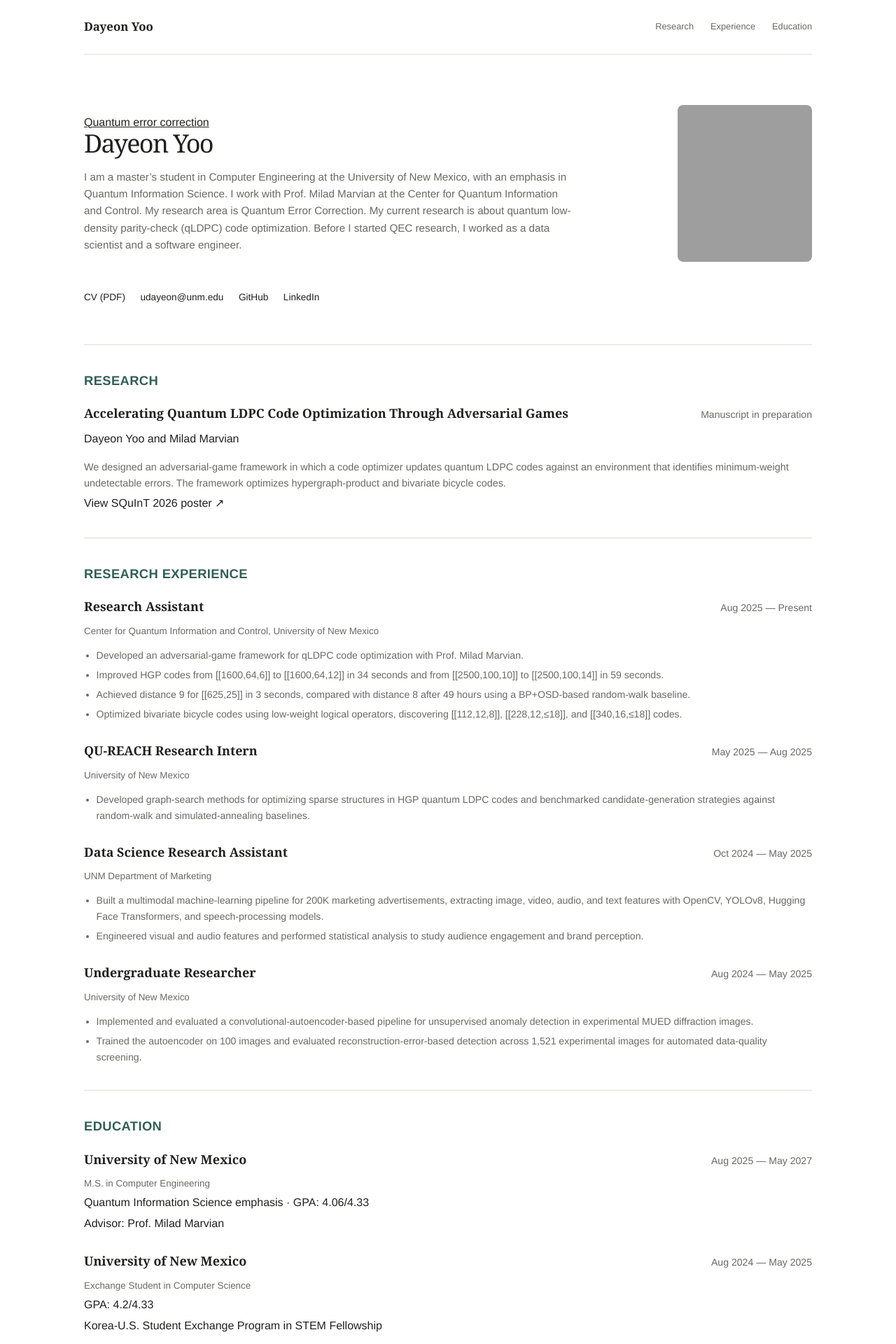
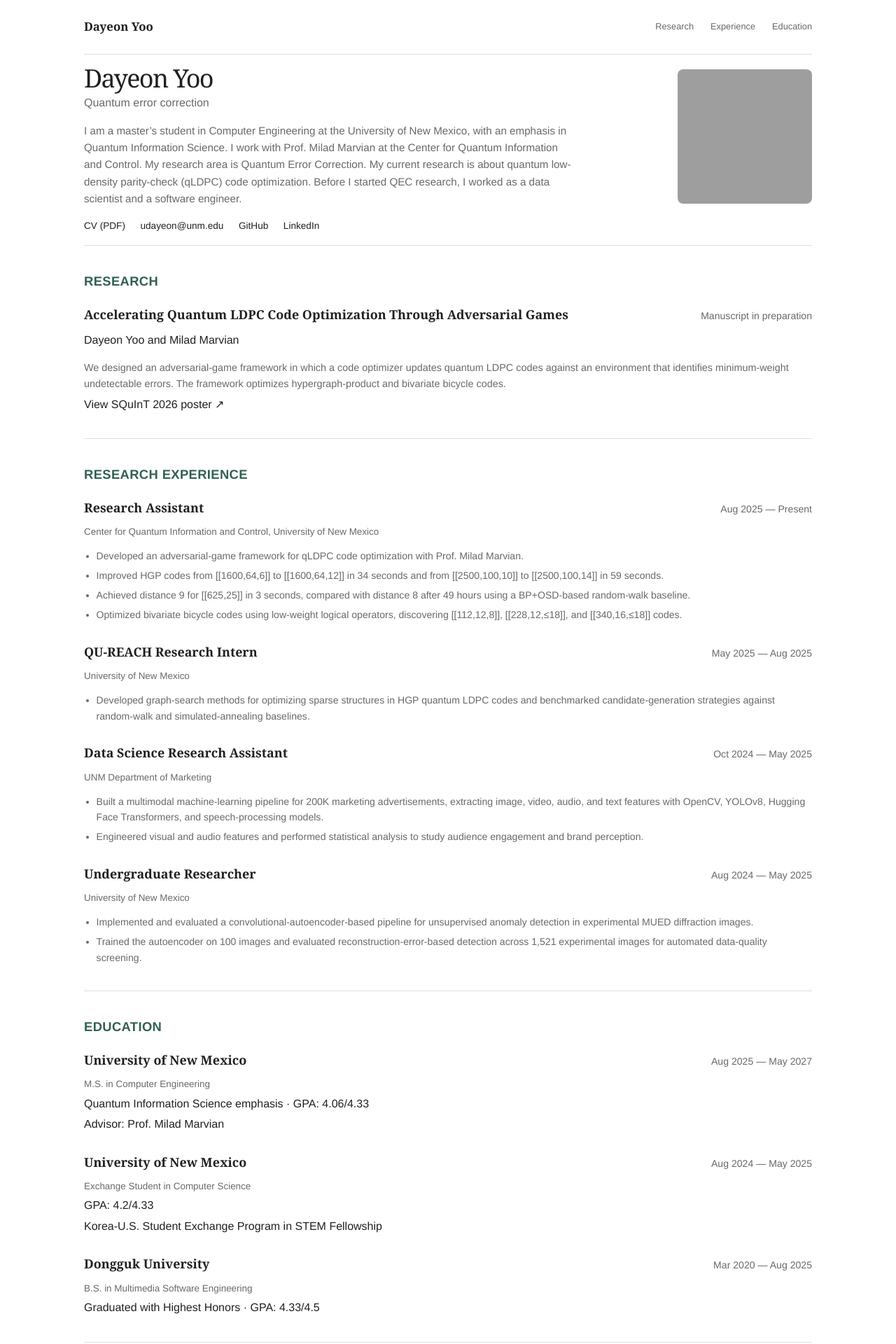
Before and after one commit to manyyeon/manyyeon.github.io, a Jekyll site: the page index.html, which Jekyll copies as it is, in a window 1280 px wide. Shown: the top 1920 px of the page at 70% size. Built offline with Jekyll 4.4.1, drawn with Linux system fonts in a browser that asks for light colours; grey boxes are pictures that could not be loaded.

Commit message:
update style

```diff
--- a/assets/main.css
+++ b/assets/main.css
@@ -340,7 +340,7 @@ a {
   color: var(--accent);
 }
 .intro {
-  padding: 4.5rem 0 3.5rem;
+  padding: 1rem 0 1rem;
 }
 .overline {
   color: var(--accent);
@@ -379,7 +379,7 @@ h1 {
 }
 .contactLinks {
   gap: 1.35rem;
-  margin-top: 1.5rem;
+  margin-top: 0.4rem;
   display: flex;
 }
 .contactLinks a {
@@ -642,16 +642,23 @@ footer a {
   align-items: center;
   justify-content: space-between;
   gap: 2rem;
-  margin-bottom: 2.5rem;
+  margin-bottom: 1rem;
 }
 .introHeading h1 {
   margin-bottom: 0;
   font-size: clamp(2rem, 6vw, 2.25rem);
+  font-weight: 500;
+}
+.researchArea {
+  color: var(--muted);
+  margin: 0.35rem 0 0;
+  font-size: clamp(1rem, 2vw, 1rem);
+  line-height: 1.35;
 }
 .profilePhoto {
   flex: none;
   width: 192px;
-  height: 224px;
+  height: 192px;
   object-fit: cover;
   object-position: center bottom;
   border-radius: 8px;
--- a/index.html
+++ b/index.html
@@ -32,8 +32,8 @@
         <div class="introHeading">
           <div>
             <div>
-              <p class="underline">Quantum error correction</p>
               <h1>Dayeon Yoo</h1>
+              <p class="researchArea">Quantum error correction</p>
             </div>
             <p class="introSecondary">
               I am a master’s student in Computer Engineering at the
```
Also changed, not shown: 1 other file.
